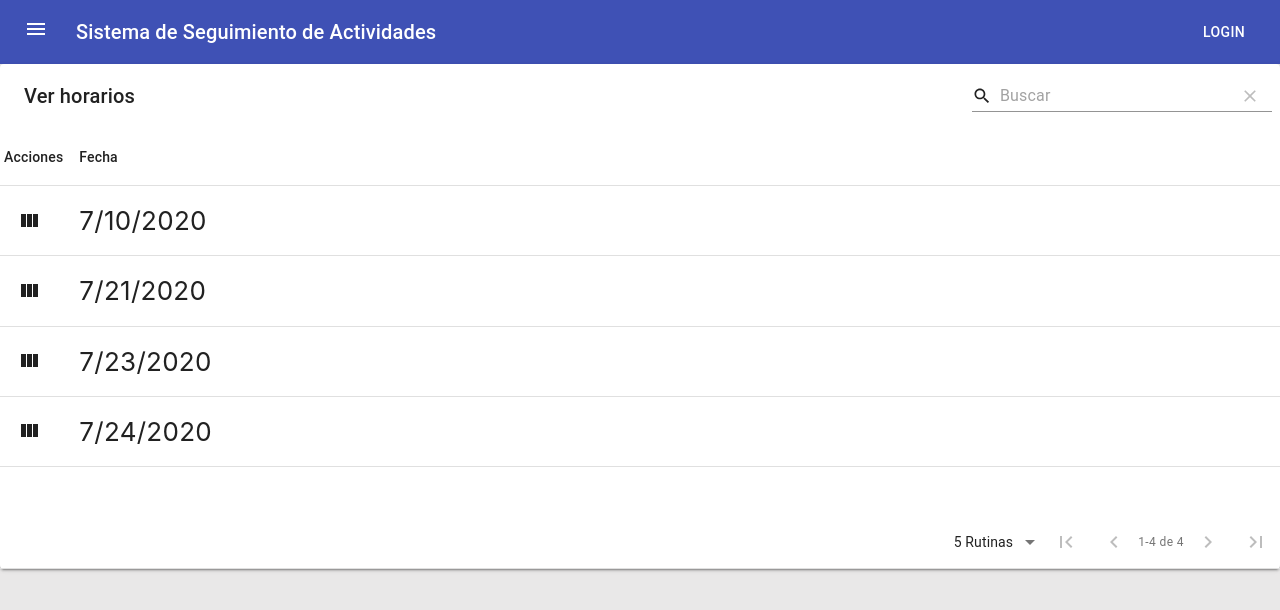
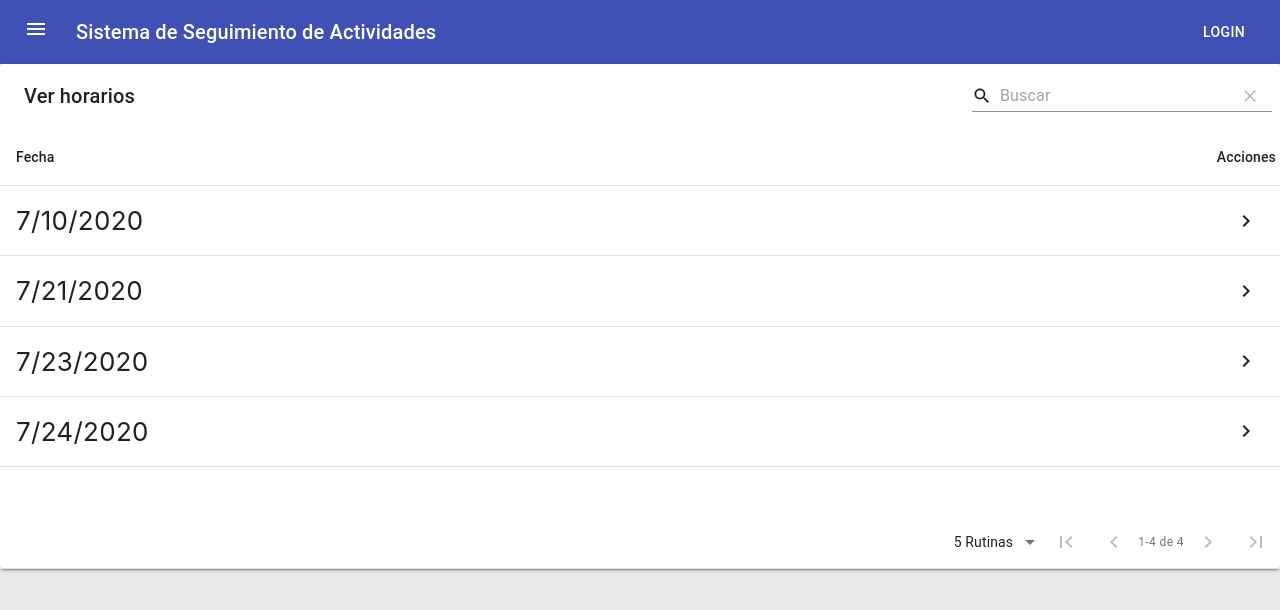
Before and after one commit to ysuvin/frontLecofq5, a React (Create React App) app: page /Grupo1/PacVerFechas in a window 1280 px wide. Shown: the top 610 px of the page. Built offline with nearby package versions, Linux system fonts and the light colour scheme.

Commit message:
Icono cambiado

```diff
--- a/src/Component/Grupo1/Paciente/PacVerFechasTabla.jsx
+++ b/src/Component/Grupo1/Paciente/PacVerFechasTabla.jsx
@@ -18,6 +18,8 @@ import SaveAlt from '@material-ui/icons/SaveAlt';
 import Search from '@material-ui/icons/Search';
 import ViewColumn from '@material-ui/icons/ViewColumn';
 import Fechas from '../../../Model/Grupo1/Fechas';
+import NavigateNextIcon from '@material-ui/icons/NavigateNext';
+
 import history from '../../../history.jsx';
 
 
@@ -60,7 +62,7 @@ export default function PacVerFechasTabla() {
       data={state.data}
       actions={[
         {
-          icon: () => <ViewColumn/>,
+          icon: () => <NavigateNextIcon/>,
           tooltip: 'Ver ejercicios asignados',
           onClick: (event, rowData) => {
             redirectPacVerEjercicios()
@@ -114,6 +116,9 @@ export default function PacVerFechasTabla() {
           searchPlaceholder: 'Buscar'
         }
       }}
+      options={{
+        actionsColumnIndex: -1
+      }}
 
     />
   );
```
